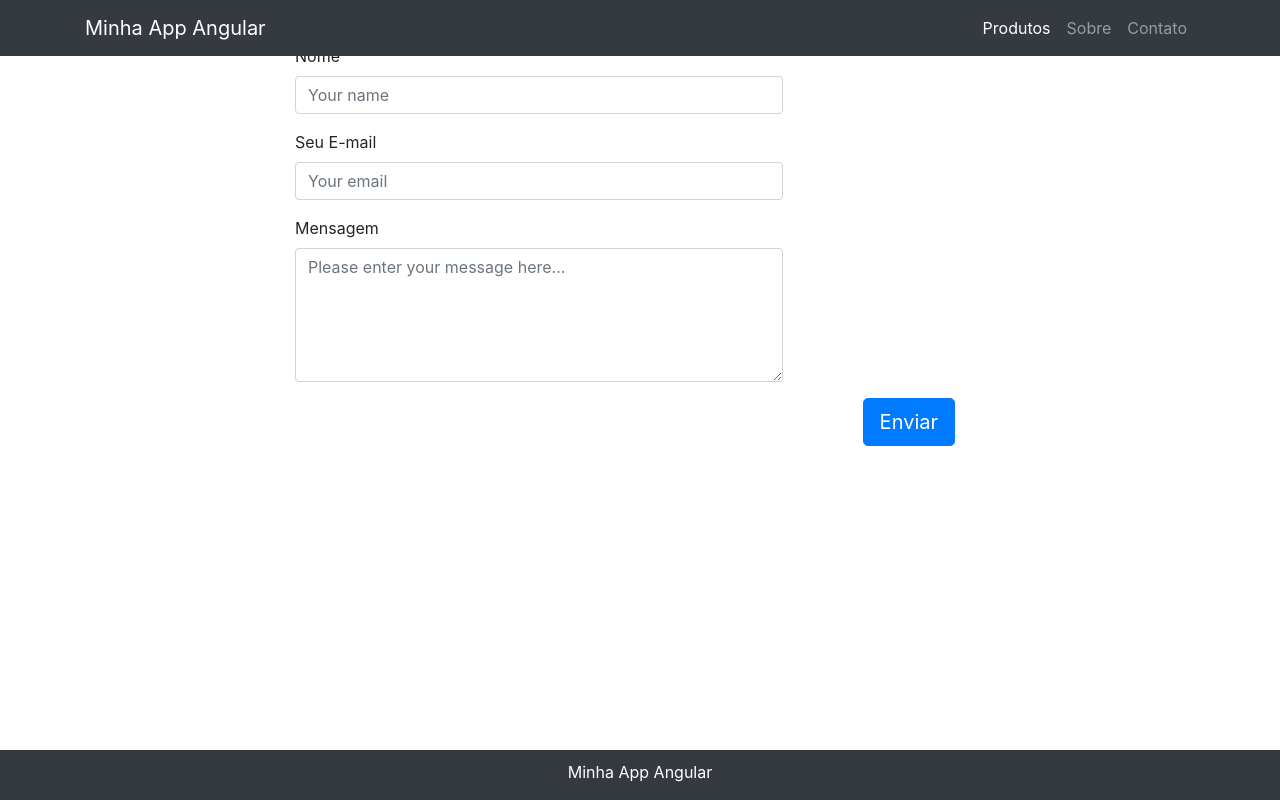
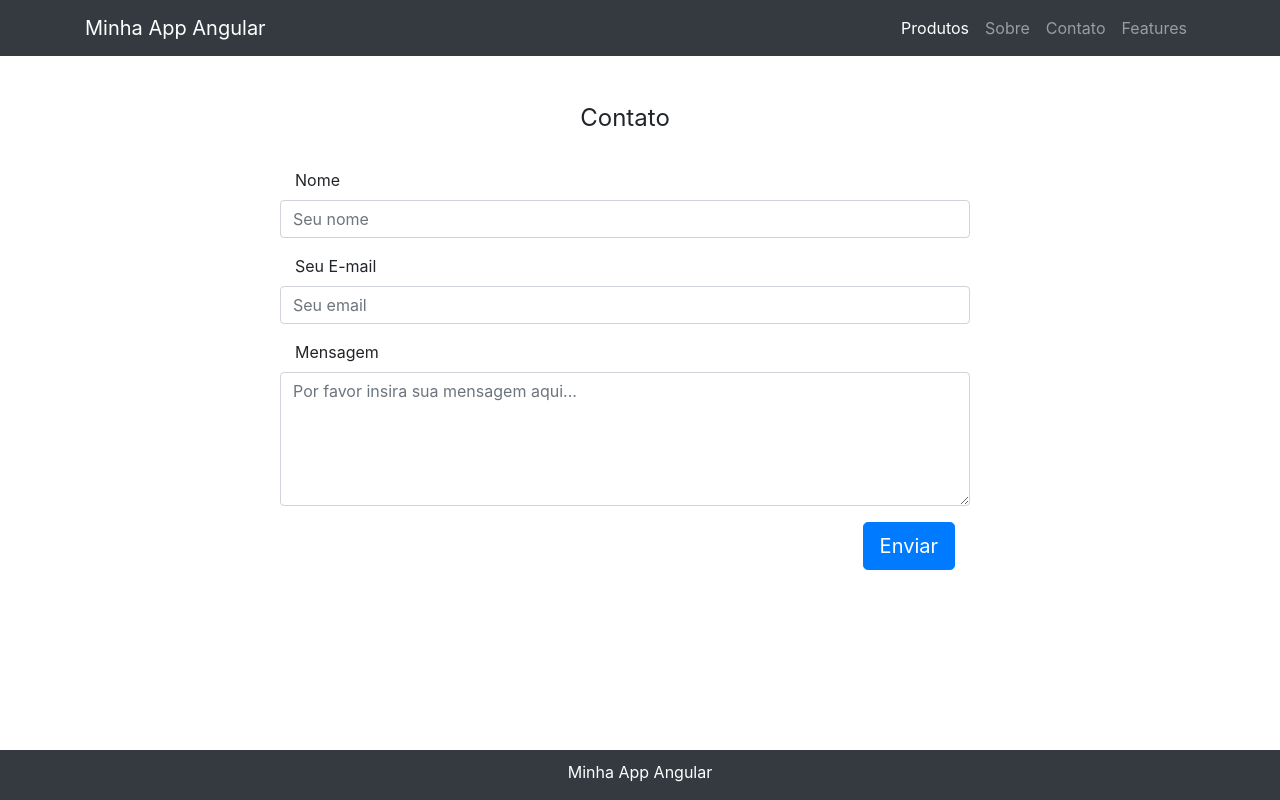
Before and after one commit to BrendaRaveli/Projeto-1-Front, an Angular app: page /contato in a window 1280 px wide. Built offline with nearby package versions, Linux system fonts and the light colour scheme.

Commit message:
segundo commit

```diff
--- a/src/app/app.component.html
+++ b/src/app/app.component.html
@@ -1,4 +1,4 @@
 <app-menu></app-menu>
 <router-outlet></router-outlet>
-<!-- <app-home></app-home> -->
 <app-footer></app-footer>
+<!-- <app-data-binding></app-data-binding> -->
--- a/src/app/app.routes.ts
+++ b/src/app/app.routes.ts
@@ -1,13 +1,14 @@
-// import { DataBindingComponent } from './demos/data-binding/data-binding.component';
+import { DataBindingComponent } from './demos/data-binding/data-binding.component';
 import { SobreComponent } from './institucional/sobre/sobre.component';
 import { ContatoComponent } from './institucional/contato/contato.component';
 import { HomeComponent } from './navegacao/home/home.component';
 import { Routes } from '@angular/router';
+
 
 export const rootRouterConfig: Routes = [
     {path: '', redirectTo: '/home', pathMatch: 'full'},
     { path:'home',component: HomeComponent},
     { path:'contato', component: ContatoComponent},
     { path:'sobre', component: SobreComponent},
-    // { path:'feature-data-binging', component: DataBindingComponent }
+    { path:'data-binding', component: DataBindingComponent }
 ];
--- a/src/app/demos/data-binding/data-binding.component.html
+++ b/src/app/demos/data-binding/data-binding.component.html
@@ -1,36 +1,47 @@
-<!-- <div class="container main-container">
+<div class="container main-container">
     <h3>Interpolation</h3>
 
     <p> O numero de cliques é: {{ contadorClique }}</p>
 
-    <br>
-    <br>
-
-    <h3>Property Binging</h3>
-
-    <button class="btn btn-info" [disabled]="contadorClique >= 10">info</button>
+    <!-- <p [ngClass]="{
+        'text-secondary': contadorClique <3,
+        'text-success': contadorClique >=3,
+        'text-warning': contadorClique >=5,
+    }">O numero de cliques é: {{ contadorClique }}</p> -->
 
     <br>
     <br>
 
 
-    <h3>Event Binxing</h3>
-    <button class="btn btn-warnting" (click)='adicionarClique()'>clique-me</button>
+    <h3>Property Binging</h3>
+
+    <button class="btn btn-info" [disabled]="contadorClique >= 10">info</button><br><br>
+    <img [src]="urlImagem" height="50px" width="50px" />
+
+    <br>
+    <br>
+    <br>
+
+
+    <h3>Event Binding</h3>
+    <button class="btn btn-warning "(click)='adicionarClique()'>clique-me</button>&nbsp;
     <button class="btn btn-danger" (click)='zerarContador()' [disabled]='contadorClique < 10'> zerar Contador</button>
 
     <br>
     <br>
+    <br>
 
+<!--
     <h3>Two-way Binding</h3>
     <input type="text" (keyup)='KeyUp($event)' placeholder="Digite seu nome">
     <br>
-    <br>
-    <label>Seu nomee: {{ nome }}</label>
-    -->
-<!--
+    <label>Seu nome: {{ nome }}</label><br> -->
+
     <input type="text" [(ngModel)]="nome" placeholder="Digite o nome">
     <br>
     <br>
+    <br>
+
     <label [ngClass]="nome" >Seu nome é: {{ nome }}</label>
 
-</div> -->
+</div>
--- a/src/app/demos/data-binding/data-binding.component.ts
+++ b/src/app/demos/data-binding/data-binding.component.ts
@@ -1,28 +1,27 @@
-// import { Component, OnInit } from '@angular/core';
+import { Component, OnInit } from '@angular/core';
 
-// @Component({
-//   selector: 'app-data-binding',
-//   templateUrl: './data-binding.component.html'
+@Component({
+  selector: 'app-data-binding',
+  templateUrl: './data-binding.component.html'
 
-// })
-// export class DataBindingComponent  {
+})
+export class DataBindingComponent  {
 
-//   public contadorClique: number = 0;
-//   public nome: string = "";
+  public contadorClique: number = 0;
+  public urlImagem : string = "https://angular.io/assets/images/logos/angular/angular.svg";
+  public nome: string = "";
 
 
-//   adicionarClique(){
-//     this.contadorClique++;
-//   }
+  adicionarClique(){
+    this.contadorClique++;
+  }
 
-//   zerarContador(){
-//     this.contadorClique = 0;
-//   }
+  zerarContador(){
+    this.contadorClique = 0;
+  }
 
 //  /* Key(event: any){
 //     this.nome = event.target.value;
 
 
-
-//   }*/
-// }
+ }
--- a/src/app/institucional/contato/contato.component.html
+++ b/src/app/institucional/contato/contato.component.html
@@ -1,33 +1,35 @@
 
-<div class="container">
+<div class="container" style="padding-top: 100px;">
+
 	<div class="d-flex justify-content-center col-12 row">
       <div class="col-md-8 col-md-offset-3">
         <div class="well well-sm">
           <form class="form-horizontal" action="" method="post">
           <fieldset>
             <legend class="text-center col-15">Contato</legend>
+            <br>
 
             <!-- Name input-->
             <div class="form-group">
               <label class="col-md-3 control-label" for="name">Nome</label>
-              <div class="col-md-9">
-                <input id="name" name="name" type="text" placeholder="Your name" class="form-control">
+              <div class="d-flex align-items-center">
+                <input id="name" name="name" type="text" placeholder="Seu nome" class="form-control">
               </div>
             </div>
 
             <!-- Email input-->
             <div class="form-group">
               <label class="col-md-3 control-label" for="email">Seu E-mail</label>
-              <div class="col-md-9">
-                <input id="email" name="email" type="text" placeholder="Your email" class="form-control">
+              <div class="d-flex align-items-center">
+                <input id="email" name="email" type="text" placeholder="Seu email" class="form-control">
               </div>
             </div>
 
             <!-- Message body -->
             <div class="form-group">
               <label class="col-md-3 control-label" for="message">Mensagem</label>
-              <div class="col-md-9">
-                <textarea class="form-control" id="message" name="message" placeholder="Please enter your message here..." rows="5"></textarea>
+              <div class="d-flex align-items-center">
+                <textarea class="form-control" id="message" name="message" placeholder="Por favor insira sua mensagem aqui..." rows="5"></textarea>
               </div>
             </div>
 
--- a/src/app/institucional/contato/contato.component.ts
+++ b/src/app/institucional/contato/contato.component.ts
@@ -6,6 +6,3 @@ import { Component } from '@angular/core';
 
 })
 export class ContatoComponent {}
-
-
-// atu
--- a/src/app/institucional/sobre/sobre.component.html
+++ b/src/app/institucional/sobre/sobre.component.html
@@ -1,13 +1,13 @@
 
-<div class="container-fluid">
-    <div class="row">
-      <div class="col-sm-8">
+<div class="container" style="padding-top: 100px;">
+  <div class="row">
+      <div class="col-sm-10">
         <h2>About Company Page</h2>
         <h4>Lorem ipsum..</h4>
         <p>Lorem ipsum..</p>
         <button class="btn btn-default btn-lg">Get in Touch</button>
       </div>
-      <div class="col-sm-4">
+      <div class="col-sm-6">
         <span class="glyphicon glyphicon-signal logo"></span>
       </div>
     </div>
@@ -19,8 +19,14 @@
         <span class="glyphicon glyphicon-globe logo"></span>
       </div>
       <div class="col-sm-8">
-        <h2>Our Values</h2>
+        <h2>Sobre nos</h2>
+        <br>
+        <br>
+        <br>
         <h4><strong>MISSION:</strong> Our mission lorem ipsum..</h4>
+        <br>
+        <br>
+        <br>
         <p><strong>VISION:</strong> Our vision Lorem ipsum..</p>
       </div>
     </div>
--- a/src/app/navegacao/home/home.component.html
+++ b/src/app/navegacao/home/home.component.html
@@ -18,7 +18,7 @@
 
         <div class="m-2">
           <div class="card h-100">
-            <img class="card-img-top" src="{{item.imagem}}" height="164px" width="253px" alt="" >
+            <img class="card-img-top" src="{{item.imagem}}" height="150px" width="200px" alt="" >
             <div class="card-body">
               <h4 class="card-title">{{item.nome}}</h4>
               <p class="card-text">{{item.texto}}</p>
--- a/src/app/navegacao/menu/menu.component.html
+++ b/src/app/navegacao/menu/menu.component.html
@@ -28,10 +28,9 @@
           <li class="nav-item">
             <a class="nav-link" [routerLink]="['/contato']">Contato</a>
           </li>
-          <!-- <li class="nav-item">
-            <a class="nav-link " [routerLink]="['/feature-data-binding']">Features</a> -->
-<!--
-atualização -->
+         <li class="nav-item">
+        <a class="nav-link " [routerLink]="['/data-binding']">Features</a>
+        </li>
 
         </ul>
       </div>
--- a/src/styles.css
+++ b/src/styles.css
@@ -8,6 +8,7 @@
     overflow: hidden;
 }
 
+
 .footer{
     height: 50px;
     text-align: center;
```
Also changed, not shown: src/app/app.module.ts (+6 -6 lines).
